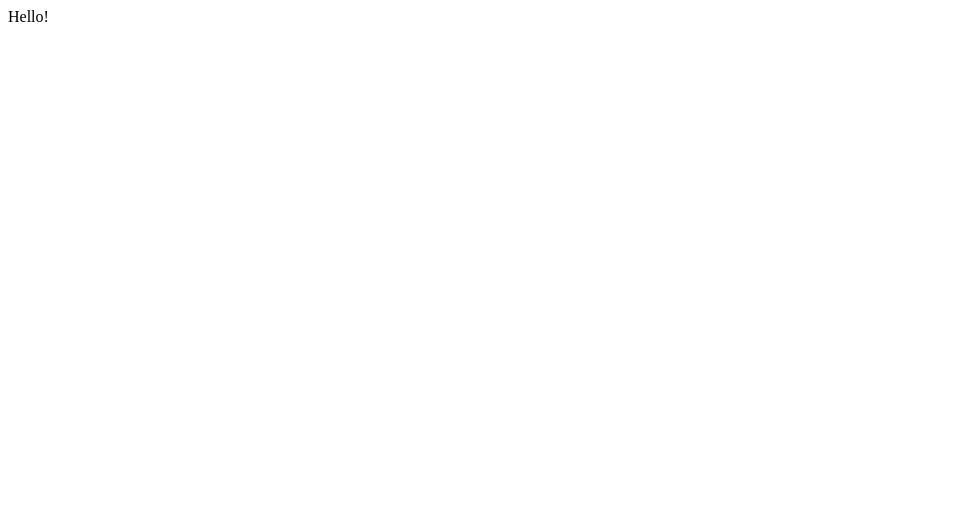
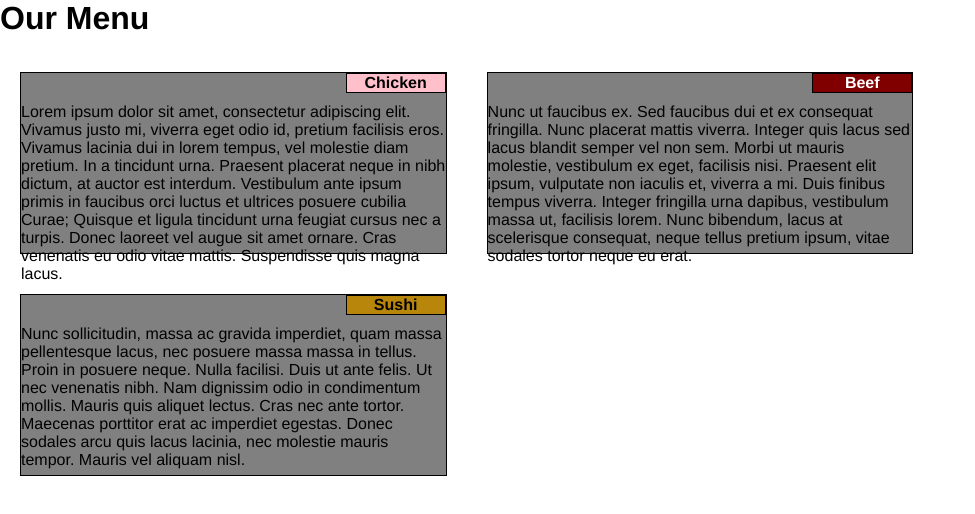
Before and after one commit to jwsboyle/Coursera-test, a plain HTML site: page module2-solution/index.html in a window 1280 px wide. Shown: the whole page, without its empty margins (0-975 px from the left). Drawn offline with Linux system fonts and the light colour scheme.

Commit message:
UpdateToMod2

```diff
--- /dev/null
+++ b/module2-solution/css/style.css
@@ -0,0 +1,118 @@
+/* Style will be included below no framework!
+
+desktop version when width >992
+Tablet version when width >768 <991
+Mobile version when width =>767
+
+Use media queries to handle lec 23
+*/
+
+* {
+  margin: 0;
+  padding: 0;
+  box-sizing: border-box;
+  font-family: Helvetica;
+}
+
+h1 {
+  margin-bottom: 15px;
+}
+
+/*
+p {
+  border: 1px solid black;
+  background-color: #A52A2A;
+  width: 90%;
+  height: 150px;
+  margin-right: auto;
+  margin-left: auto;
+  color: white;
+}
+*/
+
+.head {
+  float: right;
+  border: 1px solid black;
+  width: 100px;
+  text-align: center;
+  margin-bottom: 10px;
+  font-weight: bold;
+}
+
+.head.chicken{
+    background-color: pink;
+}
+
+.head.beef {
+    background-color: maroon;
+    color: white;
+}
+
+.head.sushi {
+    background-color: darkgoldenrod;
+}
+
+.description {
+   clear: right;
+   height: 150px;
+}
+
+/* Simple Responsive Framework. */
+.row {
+  width: 100%;
+}
+
+/********** Large devices only **********/
+@media (min-width: 992px) {
+  .col-lg-4, .col-lg-6, .col-lg-12 {
+    float: left;
+    border: 1px solid black;
+    background-color: gray;
+    margin: 20px;
+  }
+  .col-lg-4 {
+    width: 33.33%;
+  }
+  .col-lg-6 {
+    width: 50%;
+  }
+  .col-lg-12 {
+    width: 100%;
+  }
+}
+
+/********** Medium devices only **********/
+@media (min-width: 768px) and (max-width: 991px) {
+  .col-lg-4, .col-lg-6, .col-lg-12 {
+    float: left;
+    border: 1px solid black;
+    background-color: gray;
+  }
+  .col-md-4 {
+    width: 33.33%;
+  }
+  .col-md-6 {
+    width: 50%;
+  }
+  .col-md-12 {
+    width: 100%;
+  }
+}
+
+/********** Small devices only **********/
+@media  (max-width: 767px) {
+  .col-sm-4, .col-sm-6, .col-sm-12 {
+    float: left;
+    border: 1px solid black;
+    background-color: gray;
+  }
+  .col-sm-4 {
+    width: 100%;
+  }
+  .col-sm-6 {
+    width: 100%;
+  }
+  .col-sm-12 {
+    width: 100%;
+  }
+}
--- a/module2-solution/index.html
+++ b/module2-solution/index.html
@@ -1,3 +1,41 @@
+<!DOCTYPE html>
 <html>
-Hello!
-</hmtl>
+<head>
+<meta charset="utf-8">
+<meta name="viewport" content="width=device-width, initial-scale=1">
+<link rel="stylesheet" type="text/css" href="css\style.css">
+<title>Responsive Layout</title>
+</head>
+
+<body>
+<h1>Our Menu</h1>
+
+<div class="row">
+  <div class="col-lg-4 col-md-6 col-sm-12">
+      <div class ="head chicken">
+          <p>Chicken</p>
+      </div>
+      <div class ="description">
+          <p>Lorem ipsum dolor sit amet, consectetur adipiscing elit. Vivamus justo mi, viverra eget odio id, pretium facilisis eros. Vivamus lacinia dui in lorem tempus, vel molestie diam pretium. In a tincidunt urna. Praesent placerat neque in nibh dictum, at auctor est interdum. Vestibulum ante ipsum primis in faucibus orci luctus et ultrices posuere cubilia Curae; Quisque et ligula tincidunt urna feugiat cursus nec a turpis. Donec laoreet vel augue sit amet ornare. Cras venenatis eu odio vitae mattis. Suspendisse quis magna lacus.</p>
+      </div>
+  </div>
+  <div class="col-lg-4 col-md-6 col-sm-12" >
+      <div class ="head beef">
+          <p>Beef</p>
+      </div>
+      <div class ="description">
+          <p>Nunc ut faucibus ex. Sed faucibus dui et ex consequat fringilla. Nunc placerat mattis viverra. Integer quis lacus sed lacus blandit semper vel non sem. Morbi ut mauris molestie, vestibulum ex eget, facilisis nisi. Praesent elit ipsum, vulputate non iaculis et, viverra a mi. Duis finibus tempus viverra. Integer fringilla urna dapibus, vestibulum massa ut, facilisis lorem. Nunc bibendum, lacus at scelerisque consequat, neque tellus pretium ipsum, vitae sodales tortor neque eu erat.</p>
+      </div>
+  </div>
+  <div class="col-lg-4 col-md-6 col-sm-12">
+      <div class ="head sushi">
+          <p>Sushi</p>
+      </div>
+      <div class ="description">
+          <p>Nunc sollicitudin, massa ac gravida imperdiet, quam massa pellentesque lacus, nec posuere massa massa in tellus. Proin in posuere neque. Nulla facilisi. Duis ut ante felis. Ut nec venenatis nibh. Nam dignissim odio in condimentum mollis. Mauris quis aliquet lectus. Cras nec ante tortor. Maecenas porttitor erat ac imperdiet egestas. Donec sodales arcu quis lacus lacinia, nec molestie mauris tempor. Mauris vel aliquam nisl.</p>
+      </div>
+  </div>
+ </div>
+
+</body>
+</html>
```
